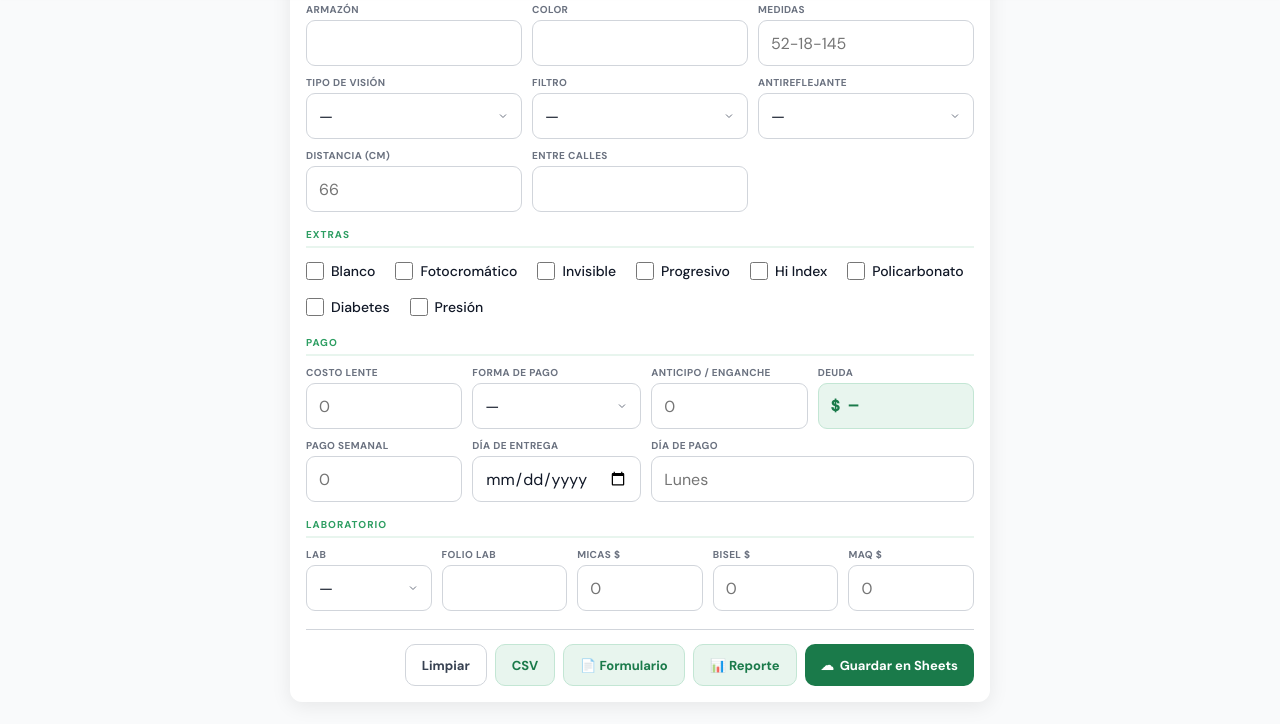
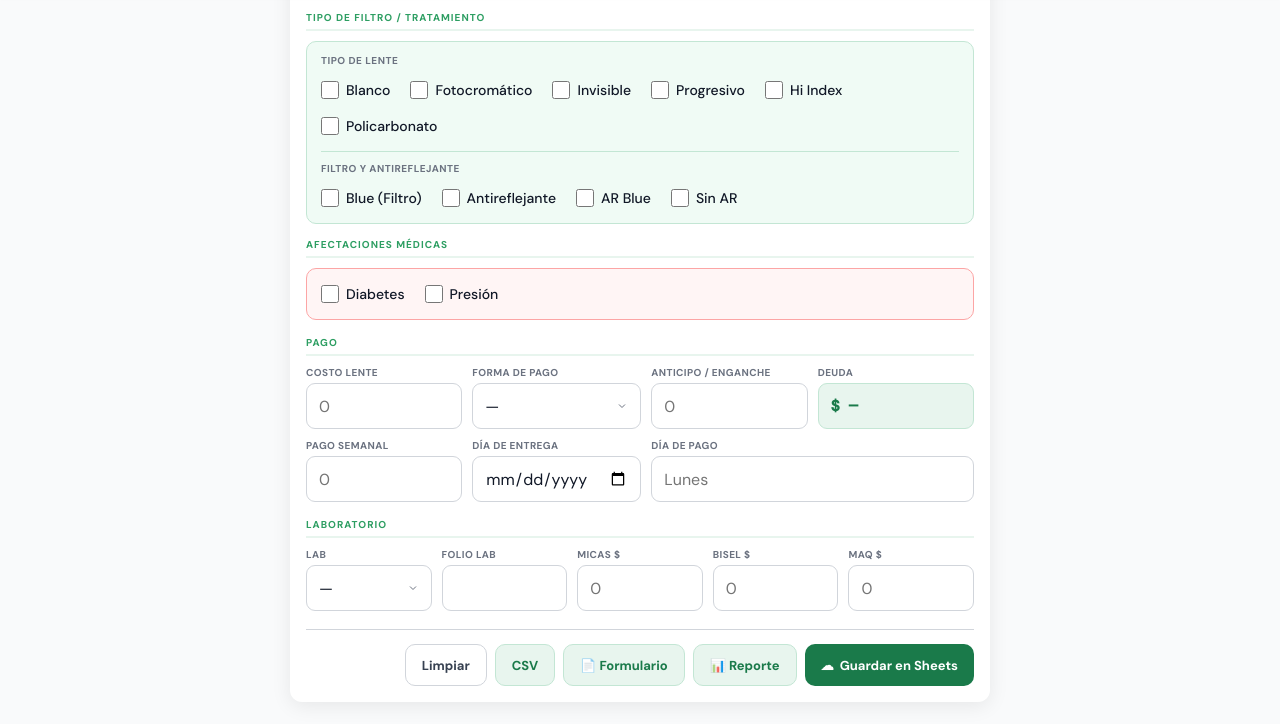
Before and after one commit to saludvisual-optica/saludvisual-optica, a plain HTML site: page index.html in a window 1280 px wide. Both pictures are taken after a click on the button "Limpiar". Shown: the part 66-790 px from the top of the page. Drawn offline with nearby package versions, Linux system fonts and the light colour scheme.

Commit message:
feat: Update index.html, remove Distancia, add filters section

```diff
--- a/index.html
+++ b/index.html
@@ -481,6 +481,7 @@ body{font-family:'DM Sans',sans-serif;background:var(--bg);color:var(--dk);
         <div class="fld s2"><label>Nombre del Paciente</label><input type="text" id="f-nombre" placeholder="Nombre completo" autocomplete="off"></div>
         <div class="fld"><label>Teléfono</label><input type="tel" inputmode="tel" id="f-tel" placeholder="10 dígitos"></div>
         <div class="fld s2"><label>Calle y Número</label><input type="text" id="f-calle" autocomplete="off"></div>
+        <div class="fld"><label>Entre Calles</label><input type="text" id="f-entre" autocomplete="off"></div>
         <div class="fld"><label>Colonia</label><input type="text" id="f-colonia" autocomplete="off"></div>
         <div class="fld"><label>Municipio</label><input type="text" id="f-municipio" placeholder="Escobedo"></div>
         <div class="fld"><label>Optometrista</label><input type="text" id="f-optom"></div>
@@ -530,24 +531,39 @@ body{font-family:'DM Sans',sans-serif;background:var(--bg);color:var(--dk);
         <div class="fld"><label>Medidas</label><input type="text" id="f-medidas" placeholder="52-18-145"></div>
         <div class="fld"><label>Tipo de Visión</label>
           <select id="f-vision"><option value="">—</option><option>MONO</option><option>BIFOCAL</option><option>PROGRESIVO</option></select></div>
-        <div class="fld"><label>Filtro</label>
-          <select id="f-filtro"><option value="">—</option><option>FOTO</option><option>BLUE</option><option>NINGUNO</option></select></div>
-        <div class="fld"><label>Antireflejante</label>
-          <select id="f-ar"><option value="">—</option><option>AR</option><option>BLUE</option><option>NO</option></select></div>
-        <div class="fld"><label>Distancia (cm)</label><input type="number" inputmode="numeric" id="f-dist" placeholder="66"></div>
-        <div class="fld"><label>Entre Calles</label><input type="text" id="f-entre"></div>
       </div>
 
-      <div class="sec">Extras</div>
-      <div class="checks">
-        <label class="chk"><input type="checkbox" id="ch-blanco"><span>Blanco</span></label>
-        <label class="chk"><input type="checkbox" id="ch-foto"><span>Fotocromático</span></label>
-        <label class="chk"><input type="checkbox" id="ch-invisible"><span>Invisible</span></label>
-        <label class="chk"><input type="checkbox" id="ch-prog"><span>Progresivo</span></label>
-        <label class="chk"><input type="checkbox" id="ch-hi"><span>Hi Index</span></label>
-        <label class="chk"><input type="checkbox" id="ch-poli"><span>Policarbonato</span></label>
-        <label class="chk"><input type="checkbox" id="ch-diab"><span>Diabetes</span></label>
-        <label class="chk"><input type="checkbox" id="ch-pres"><span>Presión</span></label>
+      <!-- hidden fields for payload compatibility -->
+      <input type="hidden" id="f-filtro" value="">
+      <input type="hidden" id="f-ar" value="">
+
+      <div class="sec" style="margin-top:14px;">Tipo de Filtro / Tratamiento</div>
+      <div style="background:var(--g4);border:1px solid #c3e6d4;border-radius:10px;padding:12px 14px;">
+        <div style="font-size:10px;font-weight:700;color:var(--mu);text-transform:uppercase;letter-spacing:.5px;margin-bottom:10px;">Tipo de Lente</div>
+        <div class="checks" style="margin-bottom:12px;">
+          <label class="chk"><input type="checkbox" id="ch-blanco" onchange="syncFiltro()"><span>Blanco</span></label>
+          <label class="chk"><input type="checkbox" id="ch-foto" onchange="syncFiltro()"><span>Fotocromático</span></label>
+          <label class="chk"><input type="checkbox" id="ch-invisible" onchange="syncFiltro()"><span>Invisible</span></label>
+          <label class="chk"><input type="checkbox" id="ch-prog" onchange="syncFiltro()"><span>Progresivo</span></label>
+          <label class="chk"><input type="checkbox" id="ch-hi" onchange="syncFiltro()"><span>Hi Index</span></label>
+          <label class="chk"><input type="checkbox" id="ch-poli" onchange="syncFiltro()"><span>Policarbonato</span></label>
+        </div>
+        <div style="height:1px;background:#c3e6d4;margin-bottom:10px;"></div>
+        <div style="font-size:10px;font-weight:700;color:var(--mu);text-transform:uppercase;letter-spacing:.5px;margin-bottom:10px;">Filtro y Antireflejante</div>
+        <div class="checks">
+          <label class="chk"><input type="checkbox" id="ch-blue" onchange="syncFiltro()"><span>Blue (Filtro)</span></label>
+          <label class="chk"><input type="checkbox" id="ch-ar" onchange="syncFiltro()"><span>Antireflejante</span></label>
+          <label class="chk"><input type="checkbox" id="ch-ar-blue" onchange="syncFiltro()"><span>AR Blue</span></label>
+          <label class="chk"><input type="checkbox" id="ch-ar-no" onchange="syncFiltro()"><span>Sin AR</span></label>
+        </div>
+      </div>
+
+      <div class="sec" style="margin-top:14px;">Afectaciones Médicas</div>
+      <div style="background:#fff5f5;border:1px solid #fca5a5;border-radius:10px;padding:12px 14px;">
+        <div class="checks">
+          <label class="chk"><input type="checkbox" id="ch-diab"><span>Diabetes</span></label>
+          <label class="chk"><input type="checkbox" id="ch-pres"><span>Presión</span></label>
+        </div>
       </div>
 
       <div class="sec">Pago</div>
@@ -1661,6 +1677,22 @@ const g  = id => document.getElementById(id)?.value || '';
 const gn = id => parseFloat(document.getElementById(id)?.value)||0;
 const gc = id => document.getElementById(id)?.checked ? 'SI' : '';
 
+// syncFiltro — maps checkboxes to hidden legacy fields for payload compat
+function syncFiltro() {
+  // FILTRO hidden field: FOTO if fotocromático, BLUE if blue, else NINGUNO
+  const filtroVal = document.getElementById('ch-foto').checked ? 'FOTO'
+                  : document.getElementById('ch-blue').checked ? 'BLUE'
+                  : 'NINGUNO';
+  document.getElementById('f-filtro').value = filtroVal;
+
+  // AR hidden field: BLUE if ar-blue, AR if ar (plain), NO if ar-no, else NO
+  const arVal = document.getElementById('ch-ar-blue').checked ? 'BLUE'
+              : document.getElementById('ch-ar').checked      ? 'AR'
+              : document.getElementById('ch-ar-no').checked   ? 'NO'
+              : '';
+  document.getElementById('f-ar').value = arVal;
+}
+
 function calcDeuda() {
   const d = gn('f-costo') - gn('f-anticipo');
   const el = document.getElementById('deuda-el');
@@ -1683,6 +1715,7 @@ function getFormData() {
     armazon:g('f-armazon'),color:g('f-color'),medidas:g('f-medidas'),dist:g('f-dist'),
     blanco:gc('ch-blanco'),foto:gc('ch-foto'),invisible:gc('ch-invisible'),
     prog:gc('ch-prog'),hi:gc('ch-hi'),poli:gc('ch-poli'),diab:gc('ch-diab'),pres:gc('ch-pres'),
+    blue:gc('ch-blue'),ar_check:gc('ch-ar'),ar_blue:gc('ch-ar-blue'),ar_no:gc('ch-ar-no'),
     semanal:gn('f-semanal'),entrega:g('f-entrega'),diapago:g('f-diapago'),
     lab:g('f-lab'),fol:g('f-fol'),micas:gn('f-micas'),bisel:gn('f-bisel'),maq:gn('f-maq'),
     ts:new Date().toISOString()
@@ -1717,12 +1750,13 @@ async function saveOrder() {
 }
 
 function clearForm() {
-  document.querySelectorAll('#screen-nueva input:not([type=checkbox]),#screen-nueva select')
+  document.querySelectorAll('#screen-nueva input:not([type=checkbox]):not([type=hidden]),#screen-nueva select')
     .forEach(el=>{if(el.id==='f-fecha'){el.valueAsDate=new Date();return;}el.value='';});
   document.querySelectorAll('#screen-nueva input[type=checkbox]').forEach(el=>el.checked=false);
   document.getElementById('deuda-el').textContent='$ —';
   document.getElementById('deuda-el').style.color='var(--g1)';
   document.getElementById('folio-display').textContent='—';
+  syncFiltro();
 }
 
 // ─── OFFLINE QUEUE ─────────────────────────────────────────────────
```
